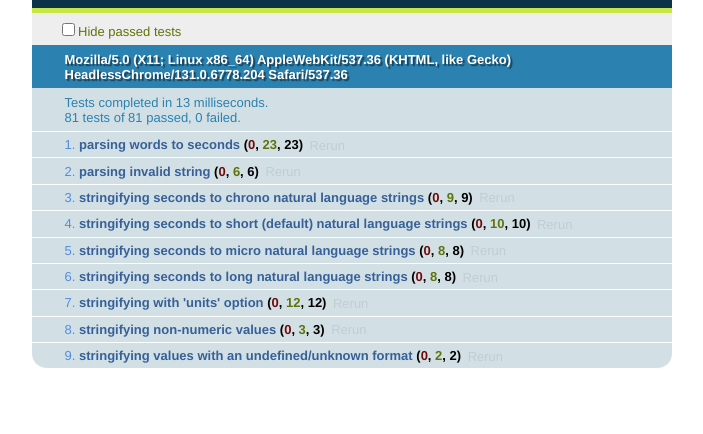
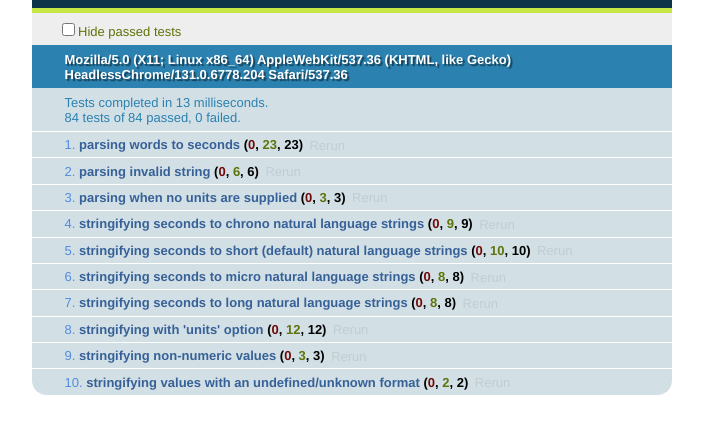
Before and after one commit to domchristie/juration, a website: page test/index.html in a window 1280 px wide. Shown: the part 56-490 px from the top of the page, without its empty margins (288-991 px from the left). Drawn offline with nearby package versions, Linux system fonts and the light colour scheme.

Commit message:
Support for default units in the parser if no unit has been specified.

```diff
--- a/juration.js
+++ b/juration.js
@@ -130,17 +130,29 @@
     return output.replace(/\s+$/, '').replace(/^(00:)+/g, '').replace(/^0/, '');
   };
 
-  var parse = function(string) {
+  var parse = function(string, options) {
+
+    var defaults = {
+      defaultUnit: 'seconds'
+    };
+
+    var opts = _extend(defaults, options);
+
+    var hasMatch = false;
 
     // returns calculated values separated by spaces
     for(var unit in UNITS) {
       for(var i = 0, mLen = UNITS[unit].patterns.length; i < mLen; i++) {
         var regex = new RegExp("((?:\\d+\\.\\d+)|\\d+)\\s?(" + UNITS[unit].patterns[i] + "s?(?=\\s|\\d|\\b))", 'gi');
+        hasMatch = hasMatch || regex.test(string);
         string = string.replace(regex, function(str, p1, p2) {
           return " " + (p1 * UNITS[unit].value).toString() + " ";
         });
       }
     }
+
+
+    if (!hasMatch && !isNaN(string) && string.trim() != '') return parse(string + opts.defaultUnit, opts);
 
     var sum = 0,
         numbers = string
--- a/test/index.html
+++ b/test/index.html
@@ -72,6 +72,17 @@ $(function(){
       raises(function(){juration.parse(testCases[i][0]);});
     }
   });
+
+  test("parsing when no units are supplied", function() {
+    var parsed = juration.parse('3600');
+    equal(parsed, 3600, "We expect '3600' to be 3600");
+
+    var parsed = juration.parse('3600', {defaultUnit: 'seconds'});
+    equal(parsed, 3600, "We expect '3600' to be 3600");
+
+    var parsed = juration.parse('90', {defaultUnit: 'minutes'});
+    equal(parsed, 90 * MINUTE, "We expect '90' to be 5400");
+    });
 
   test("stringifying seconds to chrono natural language strings", function() {
     var testCases = [
```
Also changed, not shown: README.md.
